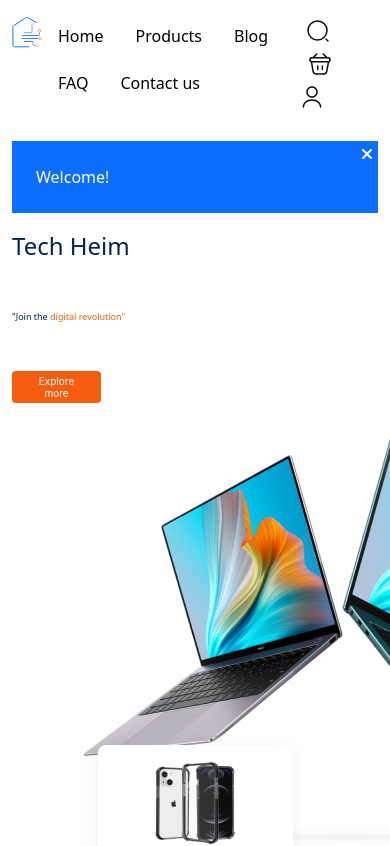
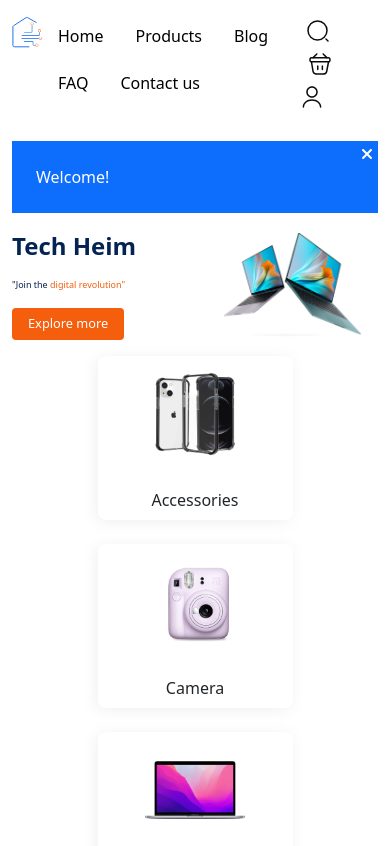
Before and after one commit to RJR24/sarvin-shop-react, a React (Create React App) app: page / in a window 390 px wide. Shown: the top 846 px of the page. Built offline with nearby package versions, Linux system fonts and the light colour scheme.

Commit message:
working on style and responsiveness

```diff
--- a/src/components/HeroSection/Hero.jsx
+++ b/src/components/HeroSection/Hero.jsx
@@ -6,8 +6,8 @@ import HeroImage from "../../assets/Hero-section.png";
 const Hero = () => {
   return (
     <div className=" row hero-container d-flex justify-content-between">
-      <div className="w-auto col-sm-4 d-flex flex-column justify-content-between gap-5">
-        <div className="d-flex flex-column gap-5">
+      <div className="col col-md-5 d-flex flex-column justify-content-between gap-3 gap-md-5">
+        <div className="d-flex flex-column  gap-3 gap-md-5">
           <div className="company-name">Tech Heim</div>
           <div className="company-slogan ">
             <div style={{ color: "#042352" }}>
@@ -20,8 +20,8 @@ const Hero = () => {
           <button className="explore-button d-flex">Explore more</button>
         </div>
       </div>
-      <div className="heroImage col-sm-8">
-        <img src={HeroImage} alt="laptop"  />
+      <div className="col col-md-7 heroImage">
+        <img src={HeroImage} alt="laptop"  className="w-100" />
       </div>
     </div>
   );
--- a/src/components/HeroSection/heroSectionStyles.css
+++ b/src/components/HeroSection/heroSectionStyles.css
@@ -1,9 +1,5 @@
 .hero-container {
-  width: 100%;
-  height: 31.25rem;
-
   align-items: center;
-
   background-size: contain;
   background-repeat: no-repeat;
 }
@@ -12,9 +8,8 @@
   display: flex;
   border: none;
   border-radius: 8px;
-  padding: 8px 16px;
+  padding: 0.5rem 1rem;
   background: var(--Secondary, #f45e0c);
-  width: 288px;
   height: 56px;
   justify-content: center;
   align-items: center;
@@ -22,21 +17,7 @@
 .explore-button:hover {
   background: #e5590e;
 }
-@media (width < 577px) {
-  .explore-button {
-    width: 89px;
-    height: 32px;
-    justify-content: center;
-    align-items: center;
-    flex-shrink: 0;
-    font-family: Inter;
-    font-size: 10px;
-    font-style: normal;
-    font-weight: 400;
-    line-height: normal;
-    border-radius: 4px;
-  }
-}
+
 .company-name {
   color: var(--primary-primary-700, #042352);
 
@@ -53,30 +34,23 @@
   /* font-family: Inter; */
   gap: 0.5rem;
   font-size: 2rem;
-  font-style: normal;
-  font-weight: 500;
-  line-height: normal;
 }
-@media (width < 577px) {
+@media (width < 768px) {
   .company-slogan {
     color: var(--primary-primary-700, #042352);
     /* font-family: Inter; */
     font-size: 9px;
-    font-style: normal;
-    font-weight: 500;
-    line-height: normal;
   }
   .company-name {
     color: var(--primary-primary-700, #042352);
-
-    /* Mobile/H1 */
-    /* font-family: Inter; */
     font-size: 1.5rem;
-    font-style: normal;
-    font-weight: 500;
-    line-height: normal;
   }
-  .heroImage{
-    width: 22rem;
+  .explore-button {
+    height: 32px;
+    justify-content: center;
+    align-items: center;
+    flex-shrink: 0;
+    font-size: 0.8rem;
+    border-radius: 4px;
   }
 }
```
